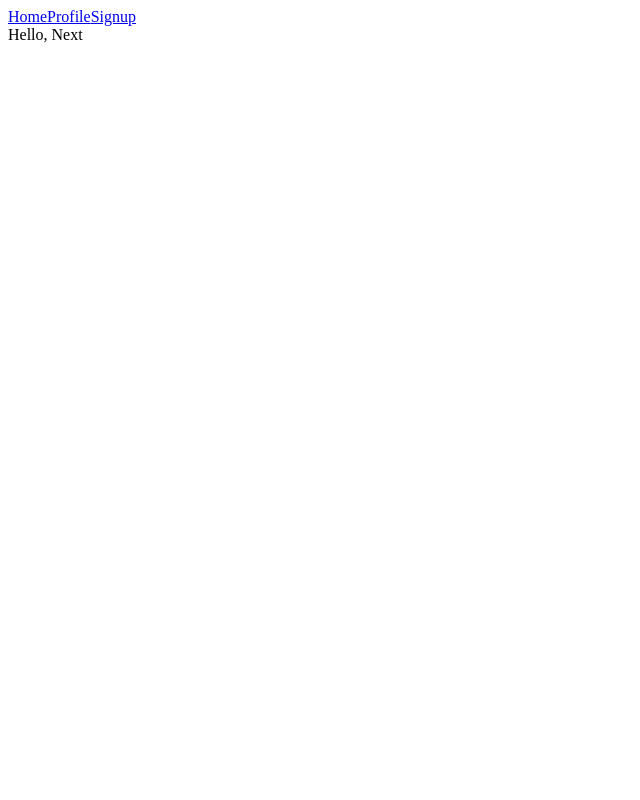
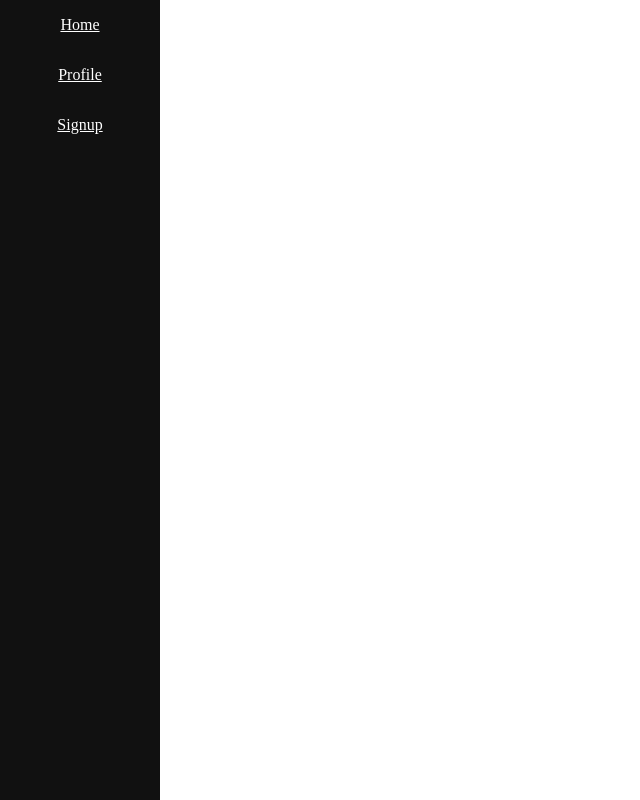
Before and after one commit to AstronautSion/reactMusicBox, a Next.js app in the folder front/: page / in a window 1280 px wide. Shown: the whole page, without its empty margins (0-640 px from the left). Built offline with nearby package versions, Linux system fonts and the light colour scheme.

Commit message:
musicBox init

```diff
--- a/front/components/AppLayout.js
+++ b/front/components/AppLayout.js
@@ -1,15 +1,16 @@
 import React from 'react';
 import PropTypes from 'prop-types';
 import Link from 'next/link';
+import { StMenu } from '../style/components/AppLayout';
 
 const AppLayout = ({ children }) => {
     return (
         <>
-            <div>
+           <StMenu>
                 <Link href="/"><a>Home</a></Link>
                 <Link href="/profile"><a>Profile</a></Link>
                 <Link href="/signup"><a>Signup</a></Link>
-            </div>
+            </StMenu>
             {children}
         </>
     );
--- a/front/package.json
+++ b/front/package.json
@@ -10,6 +10,7 @@
   "author": "",
   "license": "ISC",
   "dependencies": {
+    "@emotion/styled": "^11.1.5",
     "next": "^10.0.9",
     "prop-types": "^15.7.2",
     "react": "^17.0.1",
--- /dev/null
+++ b/front/pages/_app.js
@@ -0,0 +1,20 @@
+import React from 'react';
+import PropTypes from 'prop-types';
+import Head from 'next/head';
+
+const App = ({ Component }) => {
+    return(
+        <>
+            <Head>
+                <title>MusicBox</title>
+            </Head>
+            <Component />
+        </>
+    );
+}
+
+App.propTypes = {
+    Component : PropTypes.elementType.isRequired,
+}
+
+export default App;
--- /dev/null
+++ b/front/style/components/AppLayout.js
@@ -0,0 +1,17 @@
+import styled from "@emotion/styled";
+
+export const StMenu = styled.div`
+    position:fixed;
+    top:0;
+    left:0;
+    width:10rem;
+    height:100%;
+    background-color:#111;
+    color:#fff;
+    a {
+        color:#fff;
+        padding:1em;
+        display:block;
+        text-align:center;
+    }
+`;
```
Also changed, not shown: .babelrc (added).
